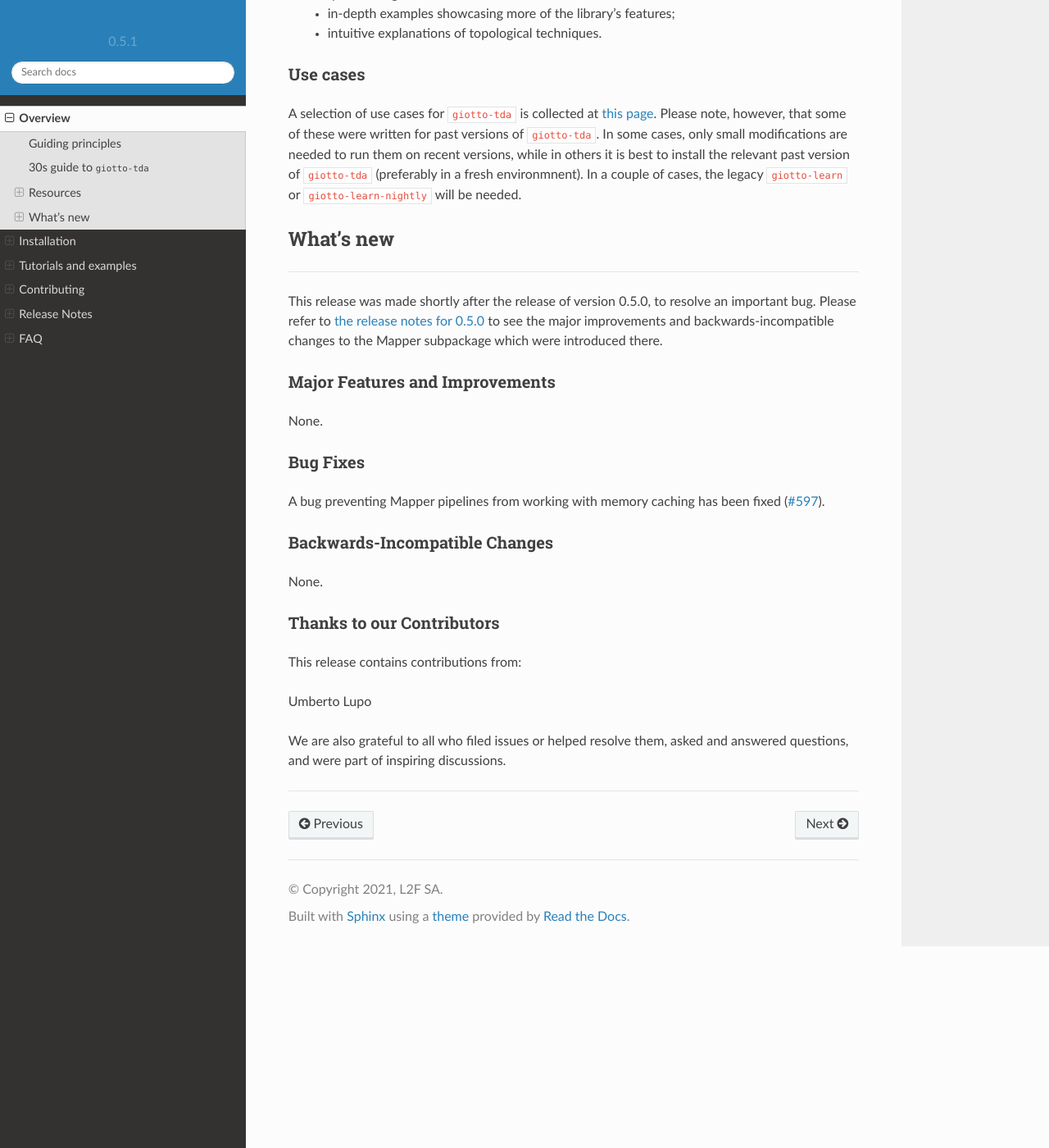
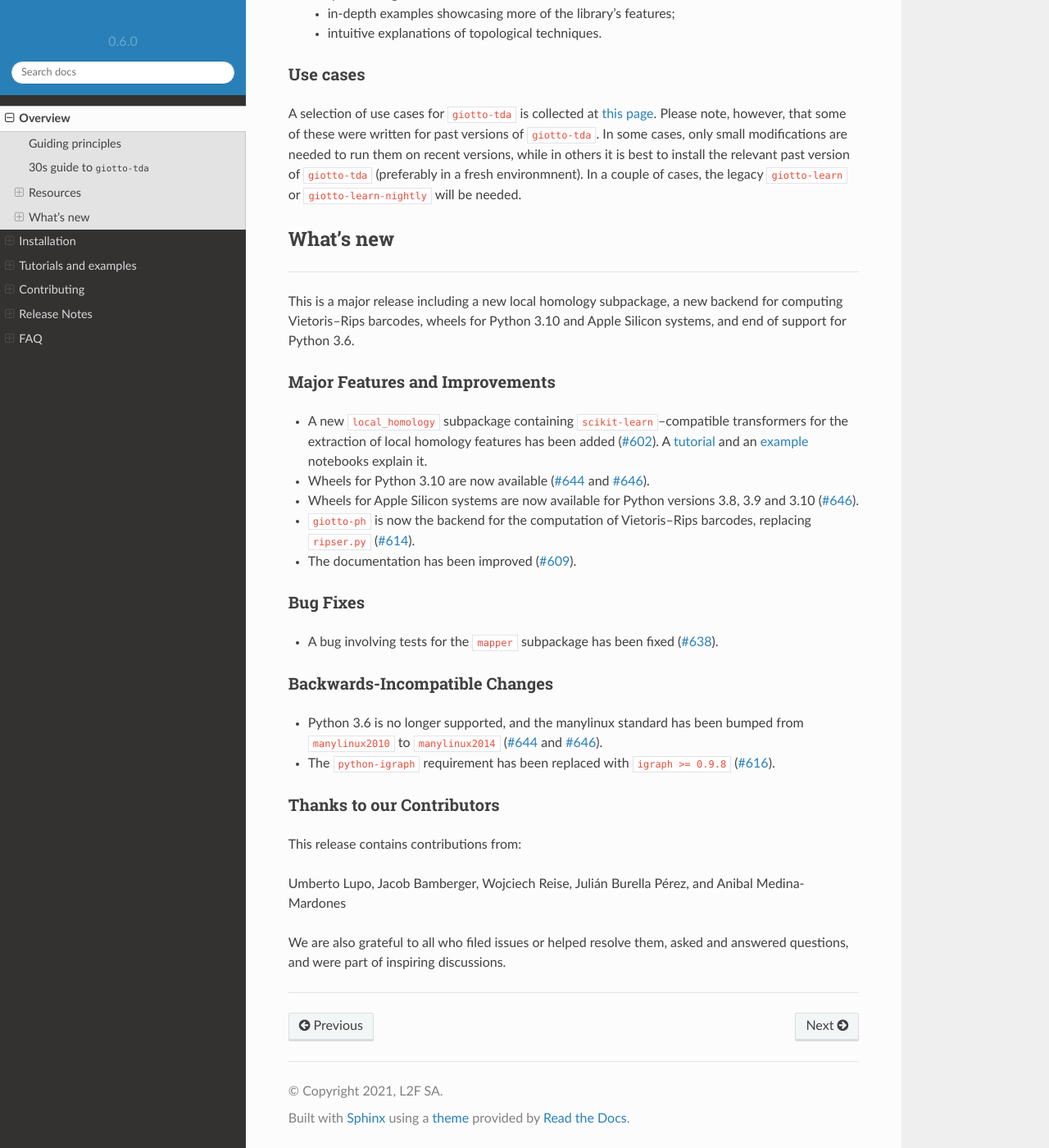
Before and after one commit to giotto-ai/giotto-tda, a Sphinx documentation site: the page built from doc/library.rst, in a window 1280 px wide and 1400 px high, scrolled down 3609 px. Shown: the whole window at 82% size. Built offline with Sphinx 7.4.7 and the Read the Docs theme 2.0.0, drawn with Linux system fonts in a browser that asks for light colours; pages that are not in the unit, such as notebooks, are missing from menus; comment, search, counter and statistics services are not loaded; the version number is read from the project's files by our own code.

Commit message:
Prepare v0.6.0 (#648)
* Bump version to 0.6.0

* Write v0.6.0 release notes

* Fix bug with plot_diagram on empty diagrams

```diff
--- a/CODE_AUTHORS.rst
+++ b/CODE_AUTHORS.rst
@@ -7,7 +7,7 @@
 | Lewis Tunstall, lewis.c.tunstall@gmail.com
 | Matteo Caorsi, m.caorsi@l2f.ch
 | Philippe Nguyen, p.nguyen@l2f.ch
-| Julian Burella Pérez, julian.burellaperez@heig-vd.ch
+| Julián Burella Pérez, julian.burellaperez@heig-vd.ch
 | Alessio Ghiraldello, amg28@protonmail.com
 | Adélie Garin, adelie.garin@epfl.ch
 | Anibal Medina-Mardones, anibal.medinamardones@epfl.ch
--- a/doc/library.rst
+++ b/doc/library.rst
@@ -124,5 +124,5 @@
 
 .. include::
    release.rst
-   :start-after: Release 0.5.1
-   :end-before: Release 0.5.0
+   :start-after: Release 0.6.0
+   :end-before: Release 0.5.1
--- a/doc/release.rst
+++ b/doc/release.rst
@@ -3,6 +3,41 @@
 #############
 
 .. _stable:
+
+*************
+Release 0.6.0
+*************
+
+This is a major release including a new local homology subpackage, a new backend for computing Vietoris–Rips barcodes, wheels for Python 3.10 and Apple Silicon systems, and end of support for Python 3.6.
+
+Major Features and Improvements
+===============================
+
+- A new ``local_homology`` subpackage containing ``scikit-learn``–compatible transformers for the extraction of local homology features has been added (`#602 <https://github.com/giotto-ai/giotto-tda/pull/602>`_). A `tutorial <https://giotto-ai.github.io/gtda-docs/0.6.0/notebooks/local_homology.html>`_ and an `example <https://giotto-ai.github.io/gtda-docs/0.6.0/notebooks/local_hom_NLP_disambiguation.html>`_ notebooks explain it.
+- Wheels for Python 3.10 are now available (`#644 <https://github.com/giotto-ai/giotto-tda/pull/644>`_ and `#646 <https://github.com/giotto-ai/giotto-tda/pull/646>`_).
+- Wheels for Apple Silicon systems are now available for Python versions 3.8, 3.9 and 3.10 (`#646 <https://github.com/giotto-ai/giotto-tda/pull/646>`_).
+- ``giotto-ph`` is now the backend for the computation of Vietoris–Rips barcodes, replacing ``ripser.py`` (`#614 <https://github.com/giotto-ai/giotto-tda/pull/614>`_).
+- The documentation has been improved (`#609 <https://github.com/giotto-ai/giotto-tda/pull/609>`_).
+
+Bug Fixes
+=========
+
+- A bug involving tests for the ``mapper`` subpackage has been fixed (`#638 <https://github.com/giotto-ai/giotto-tda/pull/638>`_).
+
+Backwards-Incompatible Changes
+==============================
+
+- Python 3.6 is no longer supported, and the manylinux standard has been bumped from ``manylinux2010`` to ``manylinux2014`` (`#644 <https://github.com/giotto-ai/giotto-tda/pull/644>`_ and `#646 <https://github.com/giotto-ai/giotto-tda/pull/646>`_).
+- The ``python-igraph`` requirement has been replaced with ``igraph >= 0.9.8`` (`#616 <https://github.com/giotto-ai/giotto-tda/pull/616>`_).
+
+Thanks to our Contributors
+==========================
+
+This release contains contributions from:
+
+Umberto Lupo, Jacob Bamberger, Wojciech Reise, Julián Burella Pérez, and Anibal Medina-Mardones
+
+We are also grateful to all who filed issues or helped resolve them, asked and answered questions, and were part of inspiring discussions.
 
 *************
 Release 0.5.1
--- a/gtda/_version.py
+++ b/gtda/_version.py
@@ -19,4 +19,4 @@
 # 'X.Y.dev0' is the canonical version of 'X.Y.dev'
 #
 
-__version__ = "0.5.1"
+__version__ = "0.6.0"
```
Also changed, not shown: 3 other files.
